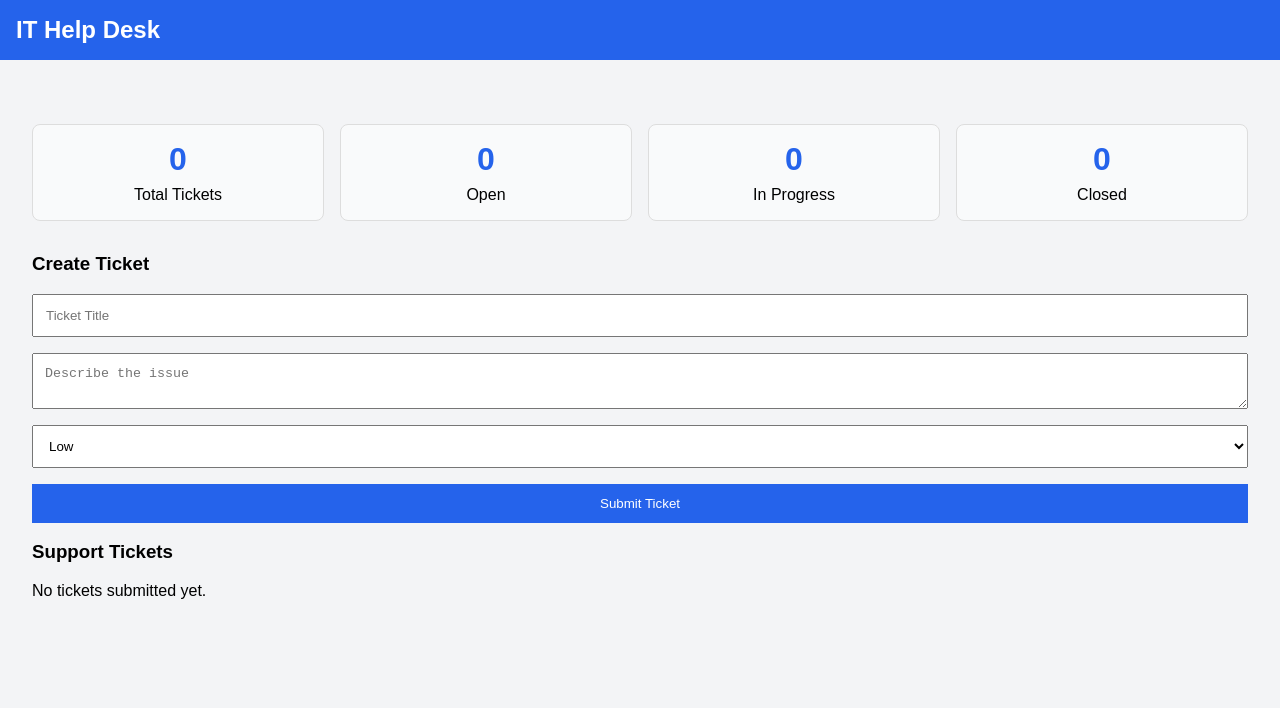
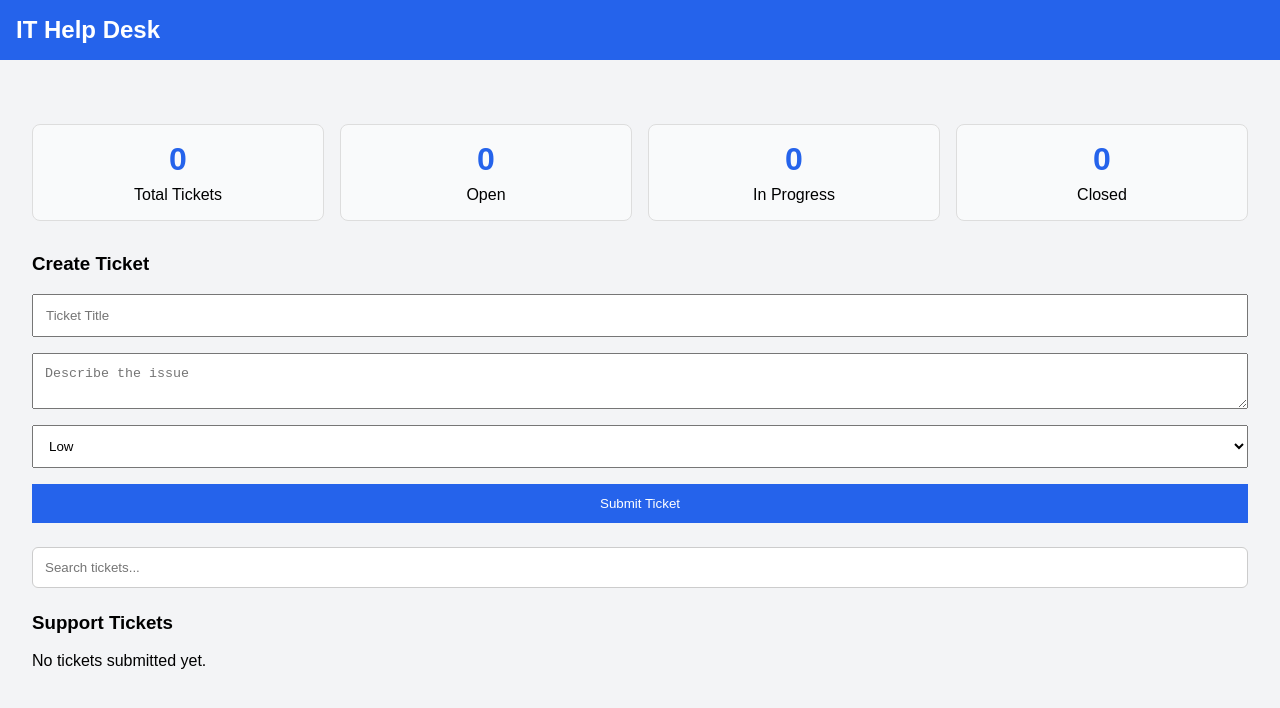
Before and after one commit to JEDl956/it-helpdesk-ticket-system, a Vue app: page / in a window 1280 px wide. Shown: the top 708 px of the page. Built offline with nearby package versions, Linux system fonts and the light colour scheme.

Commit message:
Add ticket search functionality

```diff
--- a/src/App.vue
+++ b/src/App.vue
@@ -1,11 +1,19 @@
 <script setup>
-import { ref, watch, onMounted } from 'vue'
+import { ref, watch, onMounted, computed } from 'vue'
 import Navbar from './components/Navbar.vue'
 import DashboardStats from './components/DashboardStats.vue'
 import TicketForm from './components/TicketForm.vue'
 import TicketList from './components/TicketList.vue'
+import SearchBar from './components/SearchBar.vue'
 
 const tickets = ref([])
+const search = ref('')
+
+const filteredTickets = computed(() => {
+  return tickets.value.filter((ticket) =>
+    ticket.title.toLowerCase().includes(search.value.toLowerCase()),
+  )
+})
 
 onMounted(() => {
   const savedTickets = localStorage.getItem('tickets')
@@ -57,8 +65,13 @@ function deleteTicket(id) {
 
     <TicketForm @add-ticket="addTicket" />
 
+    <SearchBar
+      :search="search"
+      @update-search="search = $event"
+    />
+
     <TicketList
-      :tickets="tickets"
+      :tickets="filteredTickets"
       @update-status="updateStatus"
       @delete-ticket="deleteTicket"
     />
--- /dev/null
+++ b/src/components/SearchBar.vue
@@ -0,0 +1,34 @@
+<script setup>
+defineProps({
+  search: {
+    type: String,
+    required: true,
+  },
+})
+
+defineEmits(['update-search'])
+</script>
+
+<template>
+  <section class="search">
+    <input
+      :value="search"
+      @input="$emit('update-search', $event.target.value)"
+      type="text"
+      placeholder="Search tickets..."
+    />
+  </section>
+</template>
+
+<style scoped>
+.search {
+  margin: 1.5rem 0;
+}
+
+input {
+  width: 100%;
+  padding: 0.75rem;
+  border: 1px solid #ccc;
+  border-radius: 6px;
+}
+</style>
```
